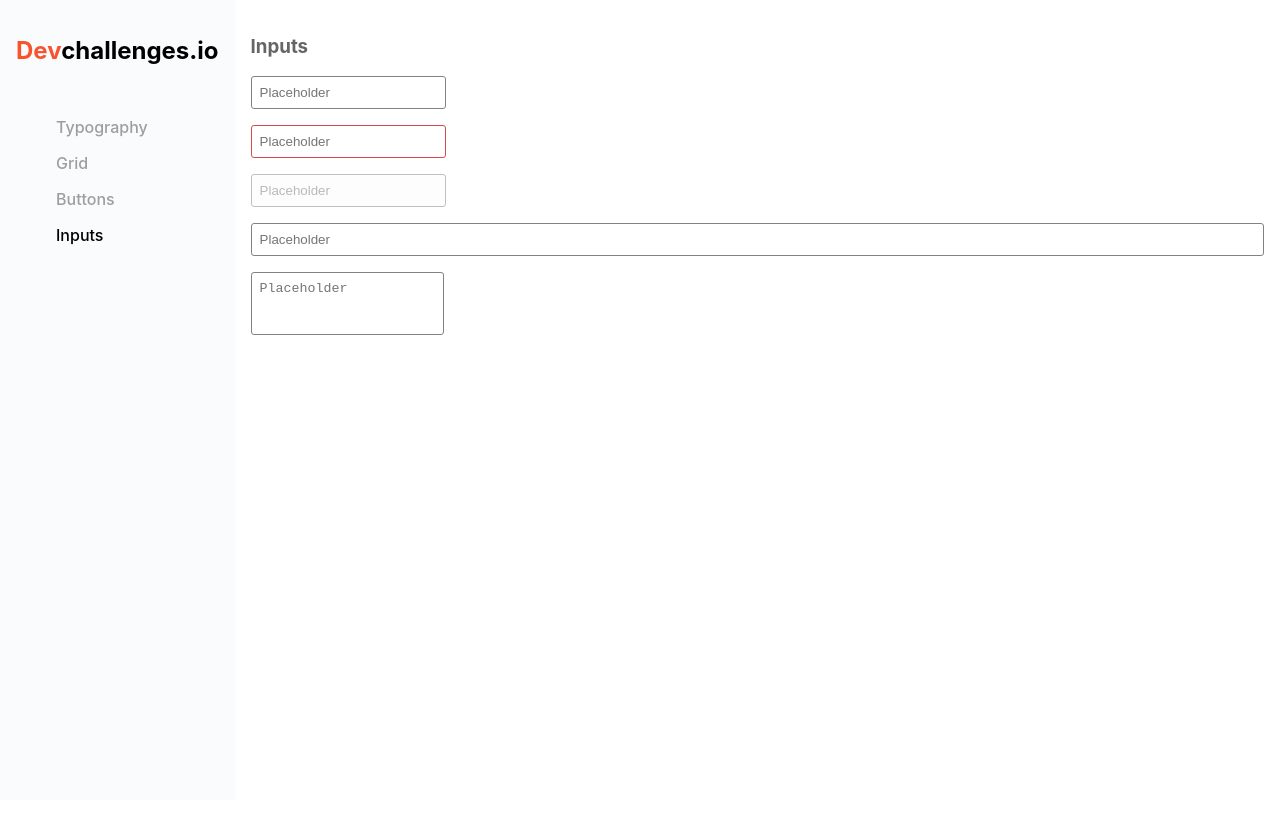
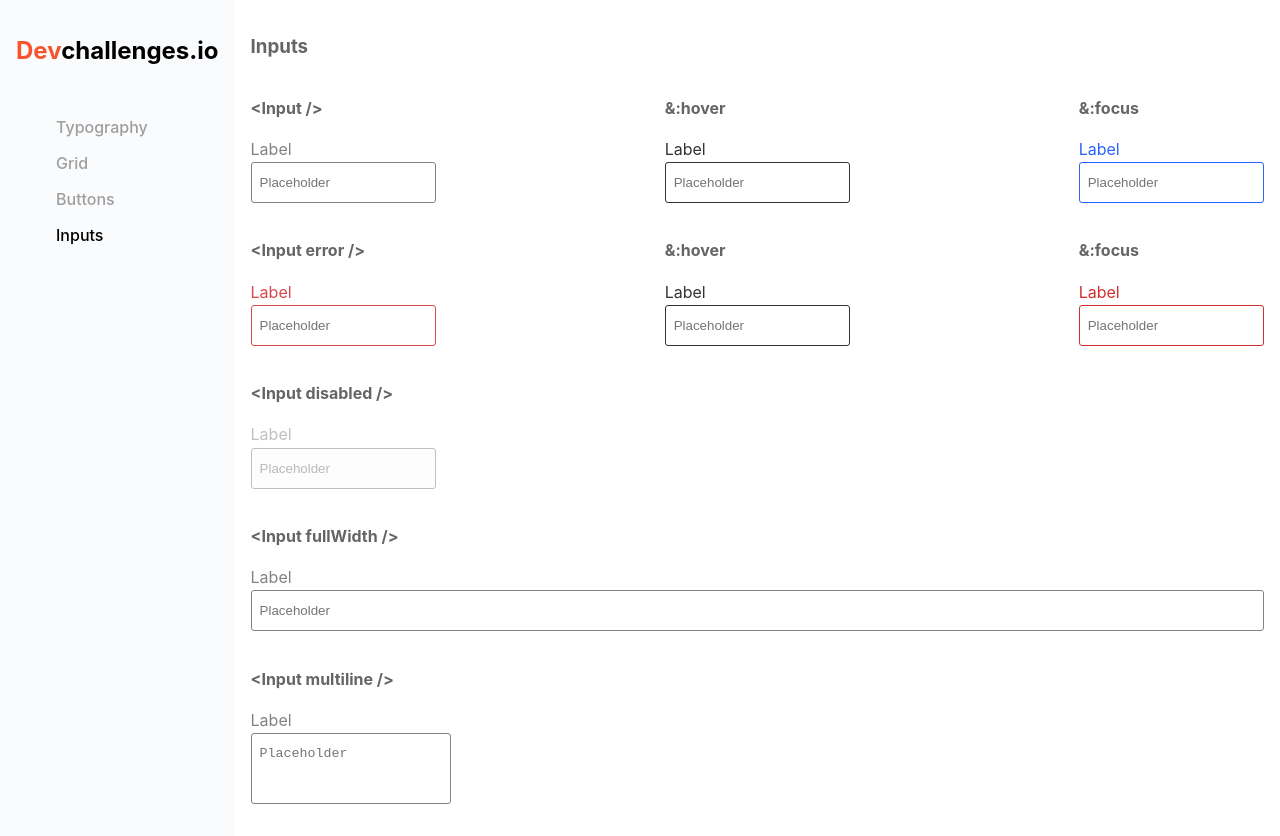
Before and after one commit to mukeshgurpude/input-component, a React (Create React App) app: page / in a window 1280 px wide. Before the commit the page ends 800 px from the top, so only its background shows below. Built offline with nearby package versions, Linux system fonts and the light colour scheme; the HTML template or start-up script is replaced by a standard one.

Commit message:
reorganize css for label coloring

```diff
--- a/src/components/input.jsx
+++ b/src/components/input.jsx
@@ -14,10 +14,12 @@ export default function Input(props) {
     helperText: props.helperText || "",
     placeholder: props.placeholder || "Placeholder",
   }
-
+  const label = props.label || 'Label'
   const [value, setValue] = useState(props.value || '');
 
-  return <Container>
+  return <Container {...mappedProps}>
+    <Label>
+      <span>{label}</span>
       {
         props.multiline
         ?
@@ -25,28 +27,14 @@ export default function Input(props) {
         :
         <Text type='text' {...mappedProps} value={value} onChange={(e) => setValue(e.target.value)} />
       }
+    </Label>
   </Container>
 }
 
-const Container = styled.div``
-const genericinput = css`
+const Container = styled.div`
   --border-color: #828282;
   --border-color-hover: #333333;
   --border-color-focus: #2962FF;
-  border: 1.5px solid var(--border-color);
-  border-radius: 3px;
-  padding: 0.5rem;
-  margin-bottom: 1rem;
-  outline: none;
-
-  ${({fullWidth}) => fullWidth && 'width: 100%;'}
-
-  &:hover {
-    border-color: var(--border-color-hover)
-  }
-  &:focus {
-    border-color: var(--border-color-focus)
-  }
   ${({error}) => error &&
     '--border-color: #D84949;--border-color-hover: #333;--border-color-focus: #D32F2F;'}
   ${({disabled}) => disabled &&
@@ -57,6 +45,36 @@ const genericinput = css`
   ${({focus}) => focus &&
     '--border-color: var(--border-color-focus);'}
 `
+const Label = styled.label`
+  display: flex;
+  flex-flow: column;
+  row-gap: .2rem;
+  color: var(--border-color);
+`
+const genericinput = css`
+  border: 1.5px solid var(--border-color);
+  border-radius: 3px;
+  padding: .75rem 0.5rem;
+  margin-bottom: 1rem;
+  outline: none;
+
+  ${({size}) => {
+    switch(size) {
+      case 'sm':
+        return 'width: 20ch;'
+      case 'md':
+        return 'width: 25ch;'
+    }
+  }}
+  ${({fullWidth}) => fullWidth && 'width: 100%;'}
+
+  &:hover {
+    border-color: var(--border-color-hover)
+  }
+  &:focus {
+    border-color: var(--border-color-focus)
+  }
+`
 const Text = styled.input`
   ${genericinput}
 `
--- a/src/components/main.jsx
+++ b/src/components/main.jsx
@@ -1,20 +1,42 @@
 import styled from 'styled-components';
 import Input from './input';
 
-export function InputContainer ({children: Children, ...props}) {
+function Child ({text, children}) {
+  return <div>
+    <h4>{text}</h4>
+    {children}
+  </div>
+}
+
+export function InputContainer ({children: Children, emulate, text, ...props}) {
+  if (!!emulate) {
+    return <Parent>
+      <Child text={`<Input ${text} />`} >
+        <Children {...props} />
+      </Child>
+      <Child text={'&:hover'}>
+        <Children {...props} hover />
+      </Child>
+      <Child text={'&:focus'}>
+        <Children {...props} focus />
+      </Child>
+    </Parent>
+  }
   return <>
-    <Children {...props} />
+    <Child text={`<Input ${text} />`}>
+      <Children {...props} />
+    </Child>
   </>
 }
 
 export default function Main() {
   return <Container>
     <h3>Inputs</h3>
-    <InputContainer children={Input} />
-    <InputContainer children={Input} error />
-    <InputContainer children={Input} disabled />
-    <InputContainer children={Input} fullWidth />
-    <InputContainer children={Input} multiline />
+    <InputContainer children={Input} emulate text='' />
+    <InputContainer children={Input} error emulate text='error' />
+    <InputContainer children={Input} disabled text='disabled' />
+    <InputContainer children={Input} fullWidth text='fullWidth' />
+    <InputContainer children={Input} multiline text='multiline' />
   </Container>
 }
 
@@ -23,3 +45,9 @@ const Container = styled.main`
   color: #656565;
   width: 100%;
 `
+
+const Parent = styled.div`
+  display: flex;
+  justify-content: space-between;
+  flex-flow: wrap;
+`
```
Lines whose indentation alone changed are shown as unchanged.
